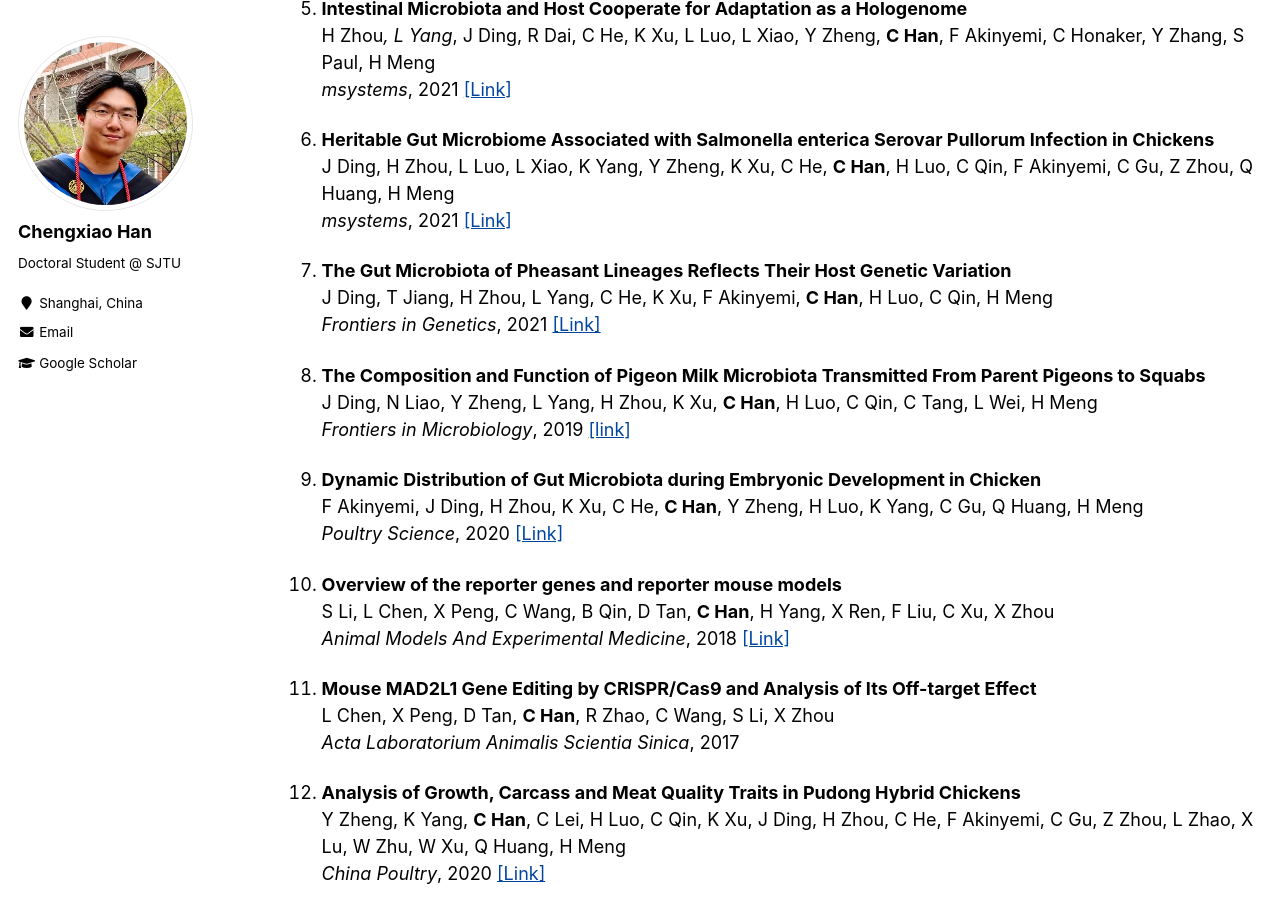
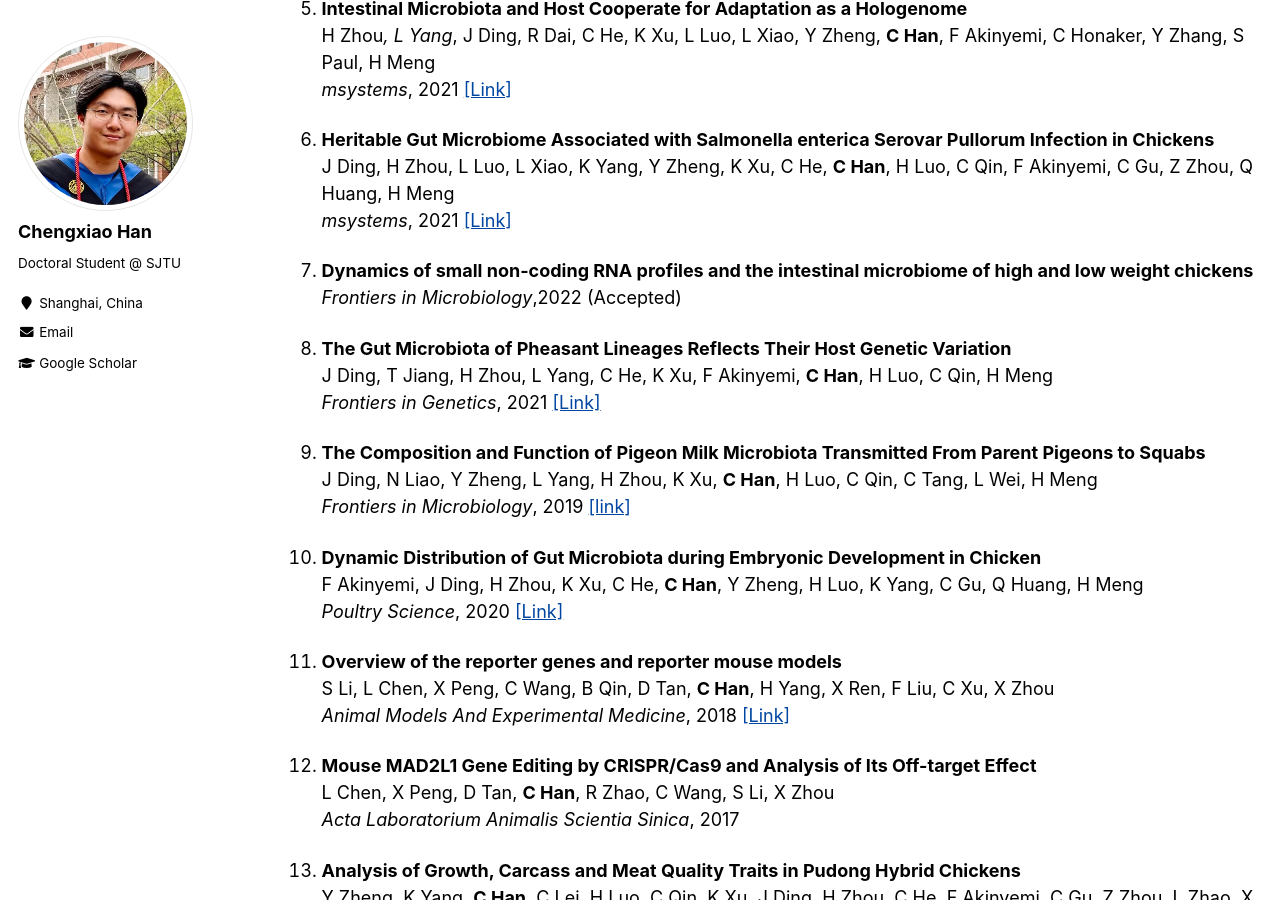
Before and after one commit to rexhancx/rexhan.github.io, a Jekyll site: the page built from _pages/publications.md, in a window 1280 px wide and 900 px high, scrolled down 704 px. Built offline with Jekyll 4.4.1, drawn with Linux system fonts in a browser that asks for light colours.

Commit message:
Update publications.md

```diff
--- a/_pages/publications.md
+++ b/_pages/publications.md
@@ -29,6 +29,9 @@ H Zhou*, L Yang*, J Ding, R Dai, C He, K Xu, L Luo, L Xiao, Y Zheng, __C Han__,
 1. __Heritable Gut Microbiome Associated with Salmonella enterica Serovar Pullorum Infection in Chickens__
 J Ding, H Zhou, L Luo, L Xiao, K Yang, Y Zheng, K Xu, C He, __C Han__, H Luo, C Qin, F Akinyemi, C Gu, Z Zhou, Q Huang, H Meng
 *msystems*, 2021 [[Link]](https://journals.asm.org/doi/10.1128/msystems.01192-20)
+
+1. __Dynamics of small non-coding RNA profiles and the intestinal microbiome of high and low weight chickens__
+*Frontiers in Microbiology*,2022 (Accepted)
 
 1. __The Gut Microbiota of Pheasant Lineages Reflects Their Host Genetic Variation__
 J Ding, T Jiang, H Zhou, L Yang, C He, K Xu, F Akinyemi, __C Han__, H Luo, C Qin, H Meng
```
Also changed, not shown: other parts of _pages/publications.md (+1 -1 lines).
